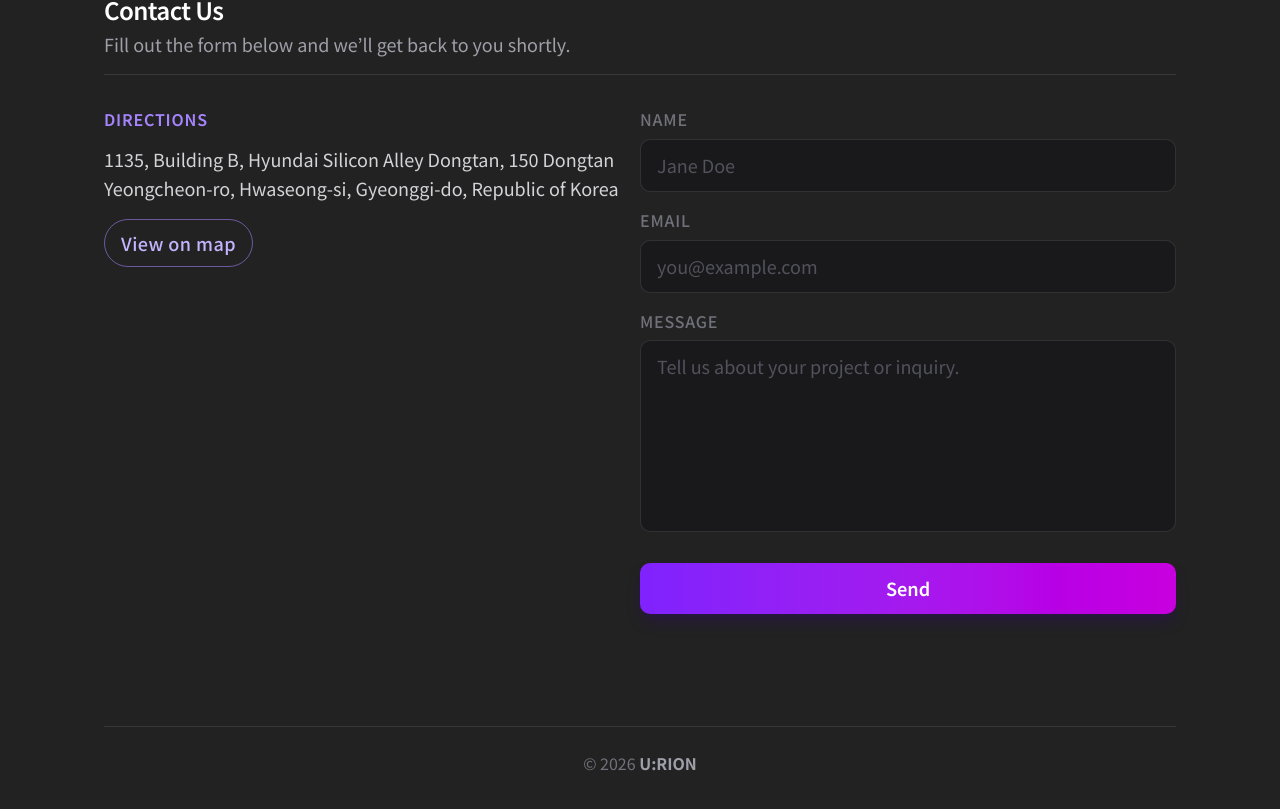
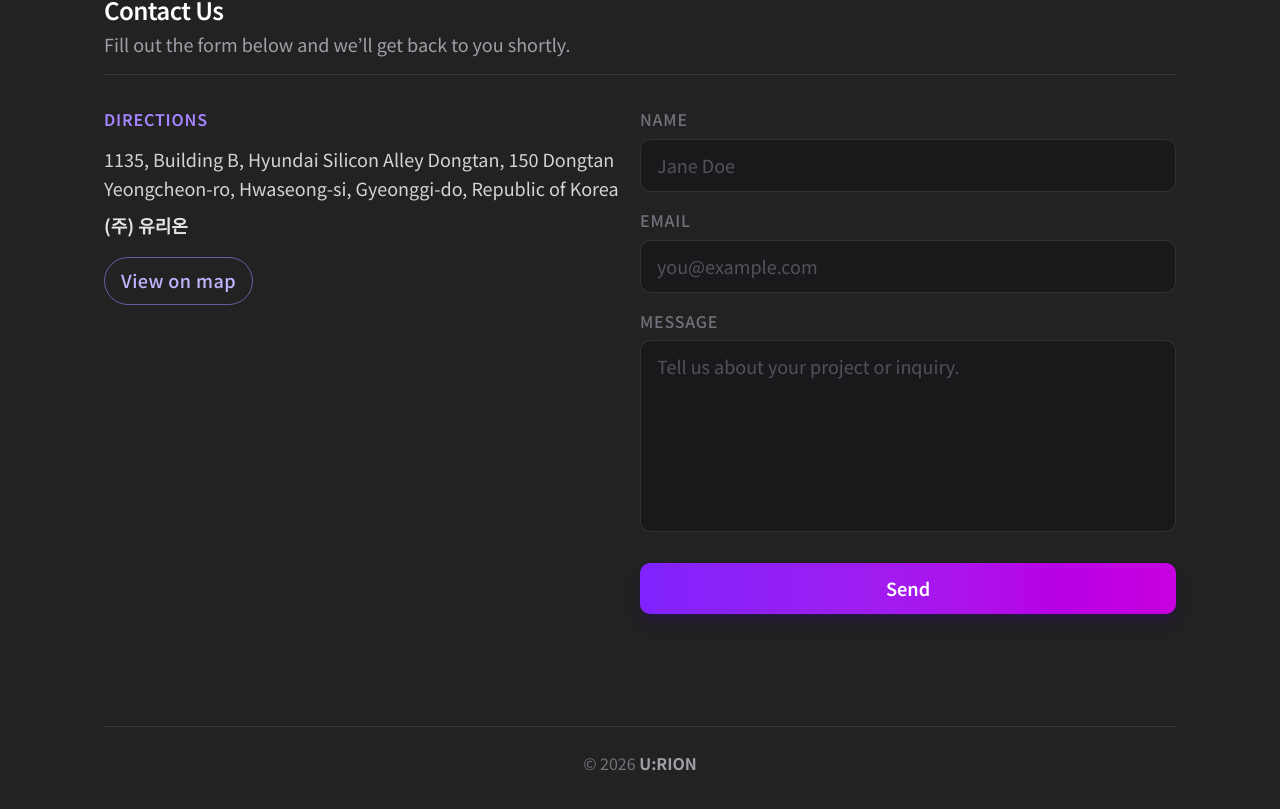
Before and after one commit to webino80-collab/urion-web, a Next.js app: page / in a window 1280 px wide. Shown: the part 3665-4474 px from the top of the page. Built offline with nearby package versions, Linux system fonts and the light colour scheme; no server answers.

Commit message:
회사명추가

```diff
--- a/app/components/ContactSection.tsx
+++ b/app/components/ContactSection.tsx
@@ -173,6 +173,9 @@ export function ContactSection({
                 >
                   {site.address}
                 </p>
+                <p className="mt-2 text-base font-bold leading-relaxed text-zinc-200">
+                  (주) 유리온
+                </p>
                 <a
                   href={`https://www.google.com/maps/search/?api=1&query=${encodeURIComponent(site.mapQuery)}`}
                   target="_blank"
```
